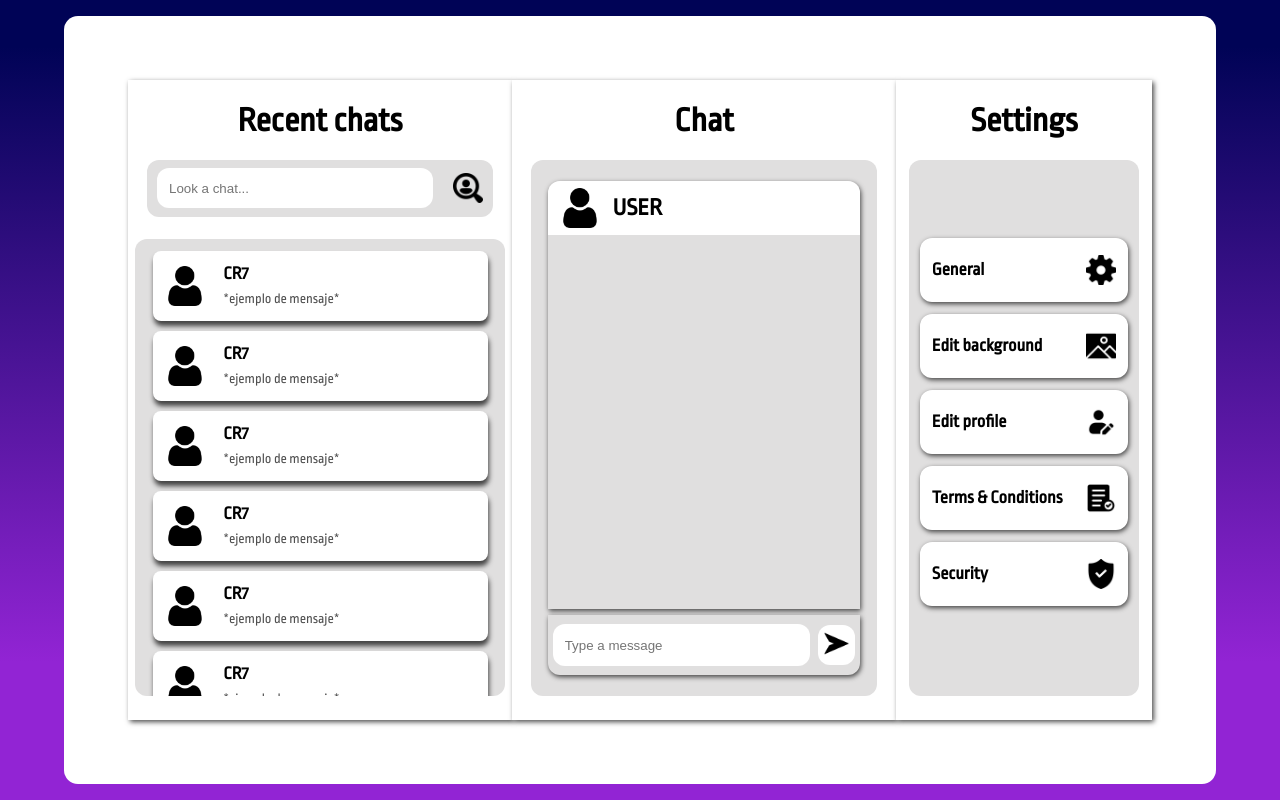
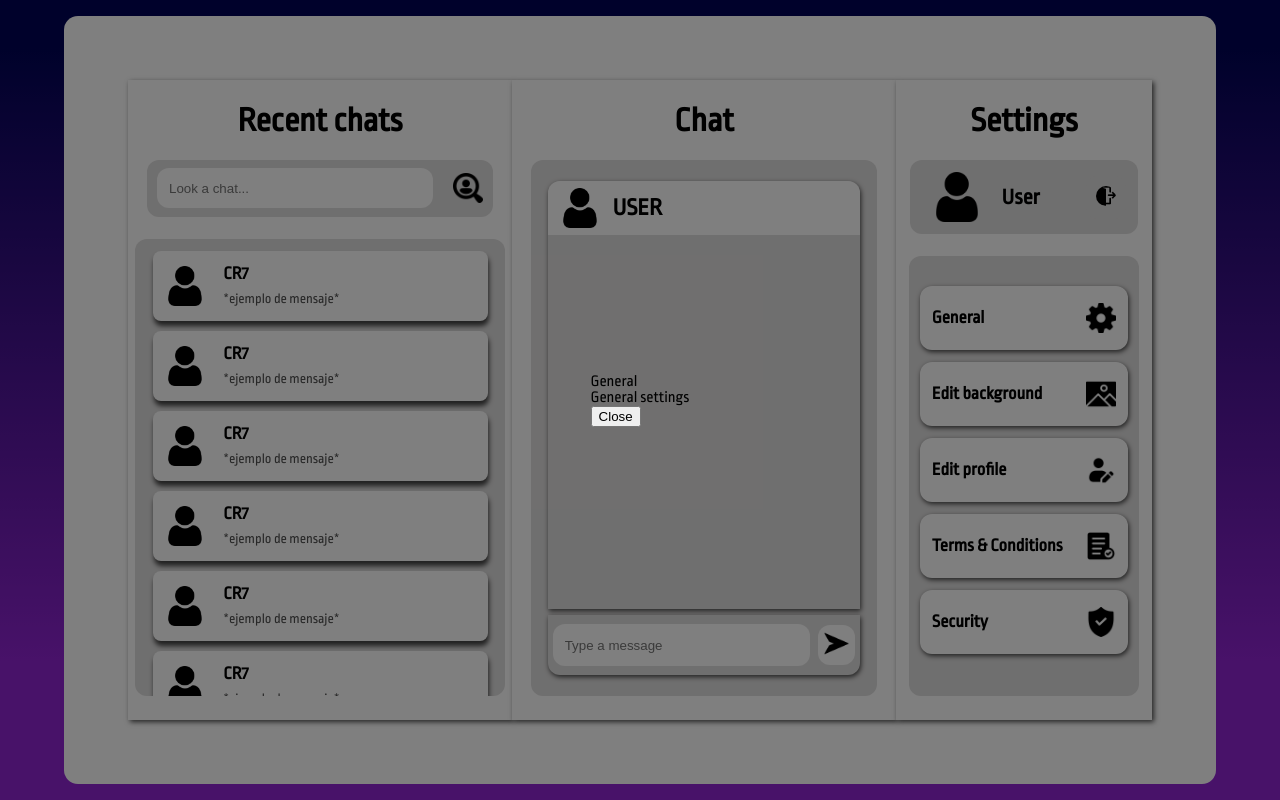
Before and after one commit to LTovarAlc/chatxp, a React (Create React App) app: page /dashboard in a window 1280 px wide. Both pictures are taken after a click on the element "General". Built offline with nearby package versions, Linux system fonts and the light colour scheme.

Commit message:
add profile card settings, modals

```diff
--- /dev/null
+++ b/src/components/Modal/Modal.css
@@ -0,0 +1,19 @@
+.modal {
+    position: fixed;
+    top: 0;
+    left: 0;
+    width: 100%;
+    height: 100%;
+    background-color: rgba(0, 0, 0, 0.5);
+    display: flex;
+    justify-content: center;
+    align-items: center;
+    z-index: 1000;
+  }
+
+  .modal-content {
+    background-color: #fff;
+    padding: 20px;
+    border-radius: 5px;
+    box-shadow: 0 0 10px rgba(0, 0, 0, 0.3);
+  }
--- /dev/null
+++ b/src/components/Modal/Modal.jsx
@@ -0,0 +1,17 @@
+import React from "react";
+
+import "./Modal.css"
+
+const Modal = ({title, content, onClose}) => {
+    return(
+        <div className="modal">
+            <div className="modal__content">
+                <h2>{title}</h2>
+                <section>{content}</section>
+                <button onClick={onClose}>Close</button>
+            </div>
+        </div>
+    )
+}
+
+export default Modal
--- a/src/components/Settings/Settings.css
+++ b/src/components/Settings/Settings.css
@@ -34,3 +34,48 @@
 .settings__icon{
     height: 30px;
 }
+
+.profile__container{
+    background-color: #e0dfdf;
+    margin-top: 22px;
+    width: 80%;
+    border-radius: 12px;
+    padding: 12px;
+    display: flex;
+    justify-content: space-between;
+    align-items: center;
+}
+
+.profile__data{
+    display: flex;
+    align-items: center;
+}
+
+.profile__name{
+    font-size: 22px;
+    font-weight: bold;
+    margin-left: 20px;
+}
+
+.user{
+    height: 50px;
+    margin-left: 10px;
+}
+
+.options{
+    padding: 10px;
+    border: none;
+    border-radius: 10px;
+    background-color: #e0dfdf;
+    cursor: pointer;
+    transition: 0.3s ease;
+}
+
+.options__img{
+    height: 20px;
+    border-radius: 10px;
+}
+
+.options:hover{
+    box-shadow: 1px 2px 5px rgba(0, 0, 0, 0.7);
+}
--- a/src/components/Settings/Settings.jsx
+++ b/src/components/Settings/Settings.jsx
@@ -1,35 +1,72 @@
+import { useState } from "react";
 import React from "react";
-
-import "./Settings.css"
+import "./Settings.css";
+import Modal from "../Modal/Modal";
 
 const Settings = () => {
-    return<>
+  const [isModalOpen, setIsModalOpen] = useState(false);
+  const [modalInfo, setModalInfo] = useState({ title: "", content: "" });
+
+  // open Modal
+  const openModal = (title, content) => {
+    setModalInfo({ title, content });
+    setIsModalOpen(true);
+  };
+
+  // close Modal
+  const closeModal = () => {
+    setIsModalOpen(false);
+  };
+
+  return (
+    <>
       <div className="settings">
         <h1 className="title__dashboard">Settings</h1>
+        <div className="profile__container">
+          <div className="profile__data">
+            <img src="./img/user.png" className="user" alt="User" />
+            <span className="profile__name">User</span>
+          </div>
+          <button className="options" title="Log Out">
+            <img
+              src="./img/logout.png"
+              alt="Options"
+              className="options__img"
+            />
+          </button>
+        </div>
         <div className="settings__container">
-                <div className="settings__card">
+          <div className="settings__card" onClick={() => openModal("General", "General settings")}>
             <span>General</span>
-                    <img src="./img/settings.png" alt="" className="settings__icon"/>
+            <img src="./img/settings.png" alt="" className="settings__icon" />
           </div>
-                <div className="settings__card">
+          <div className="settings__card" onClick={() => openModal("Edit background", "Background")}>
             <span>Edit background</span>
-                    <img src="./img/background.png" alt="" className="settings__icon"/>
+            <img src="./img/background.png" alt="" className="settings__icon" />
           </div>
-                <div className="settings__card">
+          <div className="settings__card" onClick={() => openModal("Edit profile", "Edit profile")}>
             <span>Edit profile</span>
-                    <img src="./img/userSettings.png" alt="" className="settings__icon"/>
+            <img src="./img/userSettings.png" className="settings__icon"/>
           </div>
-                <div className="settings__card">
+          <div className="settings__card" onClick={() => openModal("Terms & Conditions", "Terms & Conditions")}>
             <span>Terms & Conditions</span>
-                    <img src="./img/T&C.png" alt="" className="settings__icon"/>
+            <img src="./img/T&C.png" alt="" className="settings__icon" />
           </div>
-                <div className="settings__card">
+          <div className="settings__card" onClick={() => openModal("Security", "Security")}>
             <span>Security</span>
-                    <img src="./img/security.png" alt="" className="settings__icon"/>
+            <img src="./img/security.png" alt="" className="settings__icon" />
           </div>
         </div>
       </div>
+      {isModalOpen && (
+        <Modal
+          title={modalInfo.title}
+          content={modalInfo.content}
+          onClose={closeModal}
+        />
+      )}
     </>
-}
+  );
+};
 
-export default Settings
+export default Settings;
```
Also changed, not shown: public/img/logout.png (added), public/img/op.png (added). Lines whose indentation alone changed are shown as unchanged.
